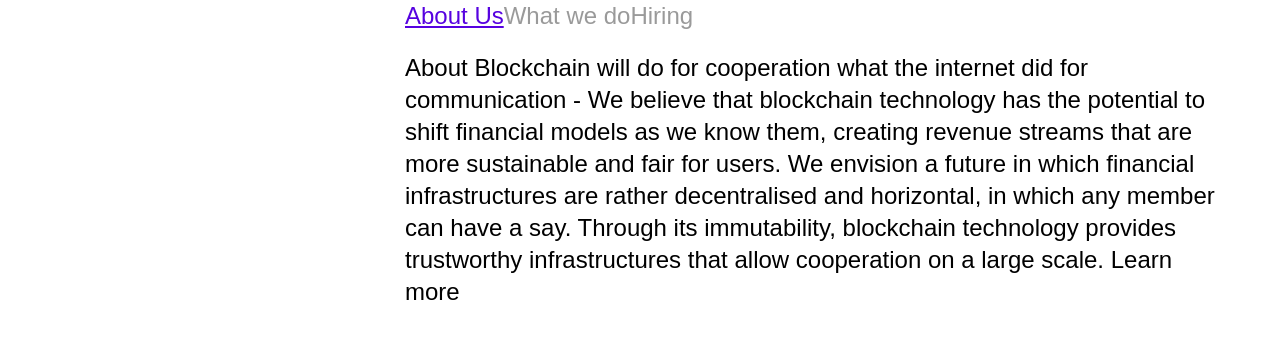
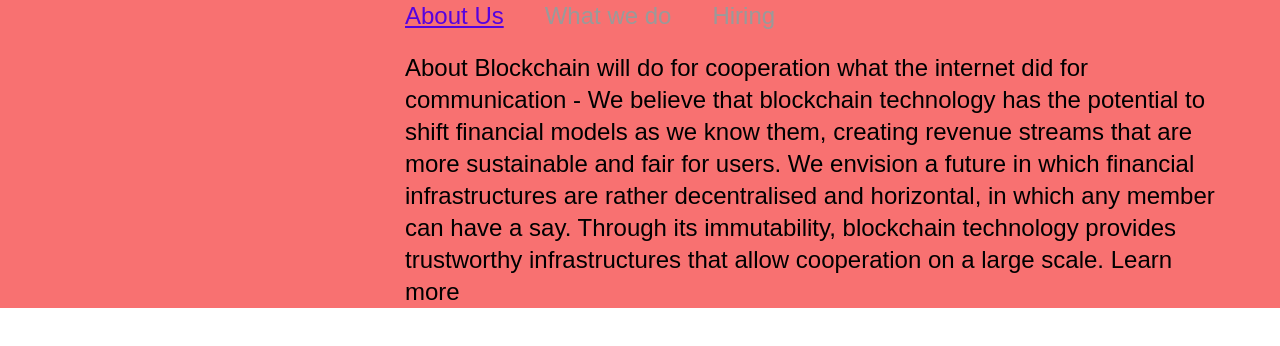
Before and after one commit to TheGymRwanda/unit8-maroon, a Next.js app: page /about in a window 1280 px wide. Shown: the top 346 px of the page. Built offline with nearby package versions, Linux system fonts and the light colour scheme.

Commit message:
feat: Merging with dev branch

```diff
--- a/components/section/AboutSection/About.jsx
+++ b/components/section/AboutSection/About.jsx
@@ -13,7 +13,9 @@ export default function About (){
     const [activeTab, setActiveTab] = useState(0);
     return(
         <>
-        <div className='hidden md:block w-semi font-Neufile '>
+
+        <section className='flex justify-end'>
+        <div className='hidden w-semi font-Neufile  md:block '>
    <div className=''>
      <div className='flex gap-10.5'>
        <OneTab
@@ -41,7 +43,7 @@ export default function About (){
    )}
  </div>
 
-
+ </section>
  </>
 
     )
--- a/pages/about.js
+++ b/pages/about.js
@@ -4,7 +4,7 @@ import AboutMobile from "../components/section/AboutSection/AboutMobile";
 export default function about(){
     return(
         <>
-        <div className=" px-5 flex md:justify-end md:px-16">
+        <div className=" px-5 flex md:justify-end md:px-16 bg-red-400">
         <About />
 
         <AboutMobile />
--- a/pages/index.js
+++ b/pages/index.js
@@ -1,10 +1,9 @@
 import Wrapper from "../components/wrappers/Wrapper";
+import About from '../components/section/AboutSection/About'
 export default function Home() {
   return (
 <Wrapper>
-<div>
-I have recently built and uploaded online my first website for a client. I have one slight problem, when you hover over the bottom three buttons on the index page, the images disappear momentarily until hovered over again. This also happens on the gallery page. I have no clue as to why it is doing this. I have declared a background image for a then a different one for the a:hover.
-</div>
+    <About />
 </Wrapper>
 
   );
--- a/tailwind.config.js
+++ b/tailwind.config.js
@@ -43,6 +43,7 @@ module.exports = {
       spacing:{
         "24.5" : "6.1513rem", //98.4208px
         '0.75': '0.188rem', //3px
+        "10.5" :"2.5625rem"    //41px
       },
       width:{
         "11.5/12" : "91%",      // width on desktop
```
